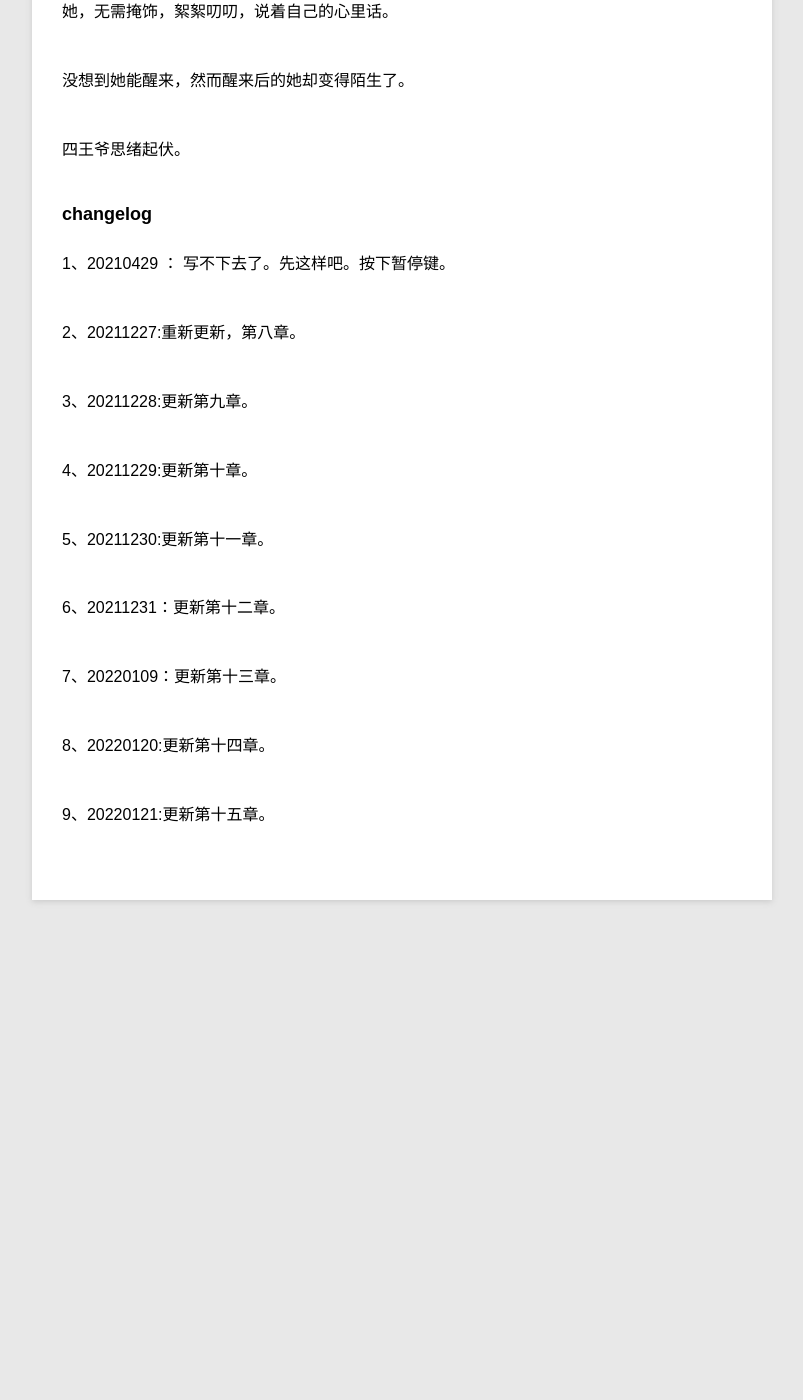
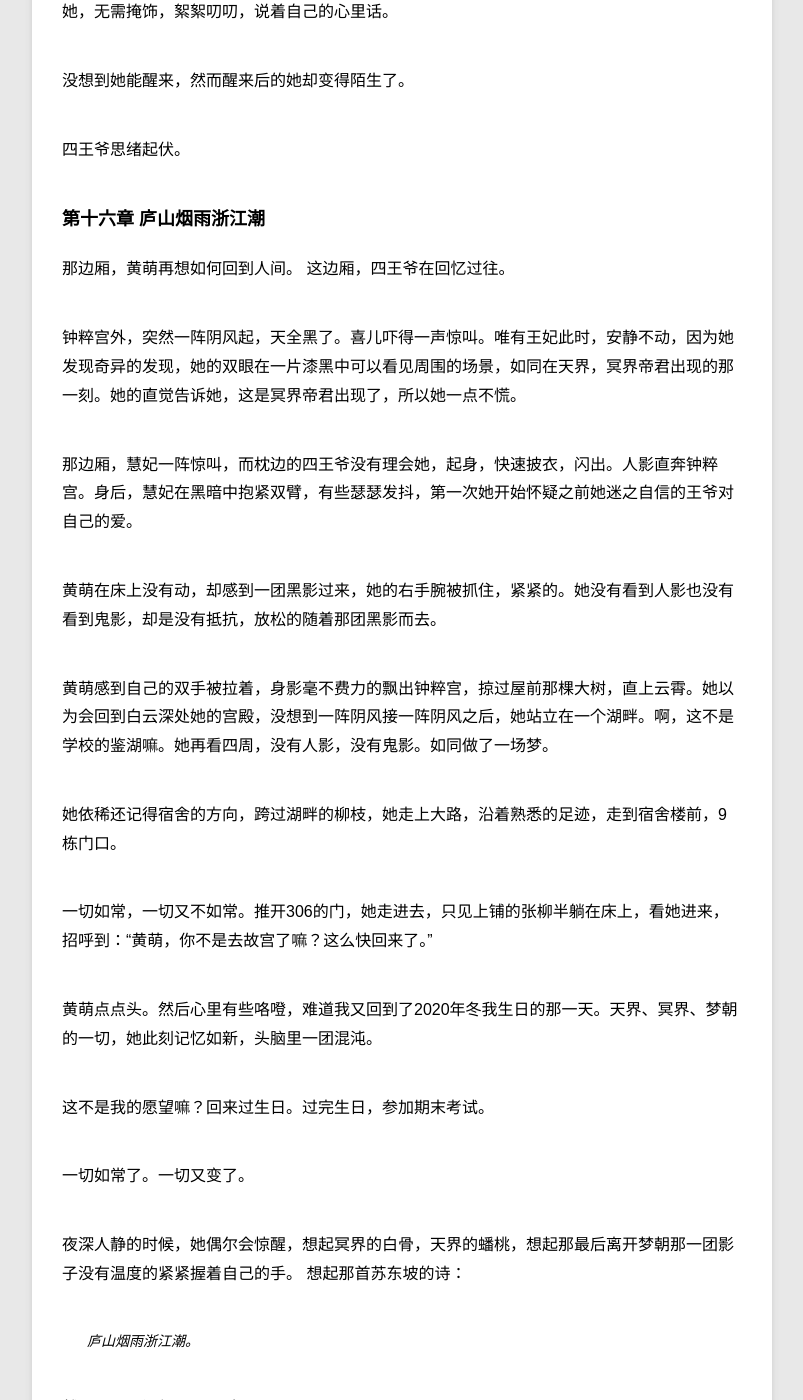
Before and after one commit to violettianjie/violettianjie.github.io, a Jekyll site: the page built from _posts/blog/2020-12-26-xiyu.md, in a window 1280 px wide and 1400 px high, scrolled down 26592 px. Shown: the whole window, without its empty margins (78-881 px from the left). Built offline with Jekyll 4.4.1, drawn with Linux system fonts in a browser that asks for light colours; before the commit the page ends 27572 px from its top, so only the background shows below that; some of the changed text lies outside the part shown.

Commit message:
Update 2020-12-26-xiyu.md

```diff
--- a/_posts/blog/2020-12-26-xiyu.md
+++ b/_posts/blog/2020-12-26-xiyu.md
@@ -589,6 +589,63 @@ category: blog
 
 四王爷思绪起伏。
 
+### 第十六章 庐山烟雨浙江潮
+
+那边厢，黄萌再想如何回到人间。
+这边厢，四王爷在回忆过往。
+
+钟粹宫外，突然一阵阴风起，天全黑了。喜儿吓得一声惊叫。唯有王妃此时，安静不动，因为她发现奇异的发现，她的双眼在一片漆黑中可以看见周围的场景，如同在天界，冥界帝君出现的那一刻。她的直觉告诉她，这是冥界帝君出现了，所以她一点不慌。
+
+那边厢，慧妃一阵惊叫，而枕边的四王爷没有理会她，起身，快速披衣，闪出。人影直奔钟粹宫。身后，慧妃在黑暗中抱紧双臂，有些瑟瑟发抖，第一次她开始怀疑之前她迷之自信的王爷对自己的爱。
+
+黄萌在床上没有动，却感到一团黑影过来，她的右手腕被抓住，紧紧的。她没有看到人影也没有看到鬼影，却是没有抵抗，放松的随着那团黑影而去。
+
+黄萌感到自己的双手被拉着，身影毫不费力的飘出钟粹宫，掠过屋前那棵大树，直上云霄。她以为会回到白云深处她的宫殿，没想到一阵阴风接一阵阴风之后，她站立在一个湖畔。啊，这不是学校的鉴湖嘛。她再看四周，没有人影，没有鬼影。如同做了一场梦。
+
+她依稀还记得宿舍的方向，跨过湖畔的柳枝，她走上大路，沿着熟悉的足迹，走到宿舍楼前，9栋门口。
+
+一切如常，一切又不如常。推开306的门，她走进去，只见上铺的张柳半躺在床上，看她进来，招呼到：“黄萌，你不是去故宫了嘛？这么快回来了。”
+
+黄萌点点头。然后心里有些咯噔，难道我又回到了2020年冬我生日的那一天。天界、冥界、梦朝的一切，她此刻记忆如新，头脑里一团混沌。
+
+这不是我的愿望嘛？回来过生日。过完生日，参加期末考试。
+
+一切如常了。一切又变了。
+
+夜深人静的时候，她偶尔会惊醒，想起冥界的白骨，天界的蟠桃，想起那最后离开梦朝那一团影子没有温度的紧紧握着自己的手。 想起那首苏东坡的诗：
+
+> 庐山烟雨浙江潮。
+
+然而，日子还得一天天过。
+
+终于，期末考试结束了。因为疫情，她今年响应学校号召在学校过年，没有回家。闲来无事，她就去图书馆。这一天，突然看到书架上有一本古籍，线装版，看起来很少见的旧书，不知道为什么，封皮上的隶书大字就跃入她心里： 三生三世西域缘。
+
+### 第十七章 三生三世西域缘
+
+黄萌不知为何，心里有些忐忑，也许怕自己看到自己不想看的，然而犹豫半响，她还是右手伸向了书架，拿了下来。
+
+她先粗略的翻了目录，发现里面居然是突厥语。
+
+她大二时，因为好奇洋葱为啥在新疆叫皮芽子。然后发现是因为突厥语的音译，她突然产生了学习突厥语的想法，于是大二辅修第二门外语，别人都是学日语、德语、法语、西班牙语。唯有她，选了冷门的突厥语。
+
+真是草蛇灰线，不知道怎么就埋下了的伏笔，于是黄萌居然能看懂这本天书，更诡异的是她发现这是一本双面的书。有点像中国古代的回文诗。就是从正面翻过去是一本书，从反面反过来还是一本书。
+
+于是，毫不犹豫的，她拿出借书证，借了这本天书回宿舍。
+
+果然和她的直觉一样，这本书就是讲的黄萌的故事，连名字都没有变。
+
+正面看过去，是梦朝的她，果然和她预计的脑补的情节一样，前情很简单，两个女人和一个男人的故事，奇怪的是故事发展到她在一片漆黑中消失这一段时，书里的页面就被撕去了，她仔细的查看，是少了一些页码。
+
+不过奇怪的是，正面只有梦朝黄梦儿这个王妃的故事。
+
+反面翻过来，黄萌读到天界的女皇的故事，果然还是她，和她在天界的经历一模一样。然而，也是情节到她离开天界就戛然而止了。
+
+最奇怪的是，没有冥界帝君。整本书，不论正面还是反面，都没有这个男子。
+
+三生三世，这不是少了一世吗？
+黄萌百思不解。脑子里很多问号，难道越关心谁就越不能知道谁的情况吗？
+
+还有一点，她不明白的地方，标题里的西域，在整个故事里并没有看到。她经历的这一切，这本书都有记载，而且还是突厥语，那么应该和西域，现在的新疆一带有关联。然而在这三界里都没有看到西域，唯一可能是梦朝的地盘就是古代中国的西域。 不知为何，她突然想去西域看看，一种强烈的欲望牵引着她。
 
 
 
@@ -611,3 +668,5 @@ category: blog
 8、20220120:更新第十四章。
 
 9、20220121:更新第十五章。
+
+10、20220125:更新第十六章、十七章。
```
Also changed, not shown: other parts of _posts/blog/2020-12-26-xiyu.md (+1 -1 lines).
